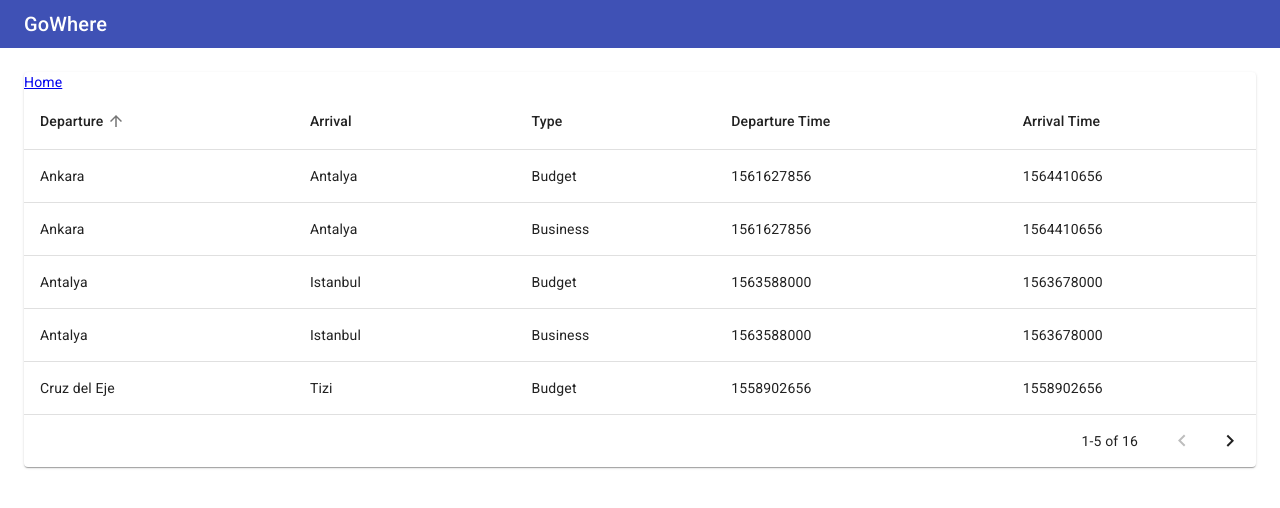
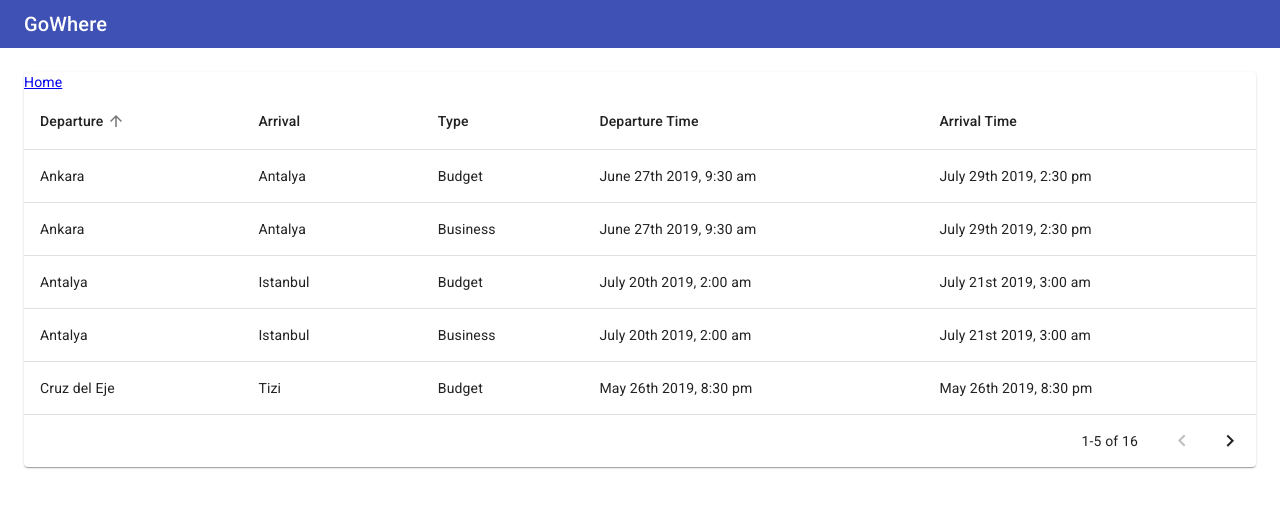
Before and after one commit to thetminko/poc-react-test, a React (Create React App) app: page / in a window 1280 px wide. Shown: the top 508 px of the page. Built offline with nearby package versions, Linux system fonts and the light colour scheme.

Commit message:
DateTime format

```diff
--- a/src/components/add_flight/AddFlightFormModal.jsx
+++ b/src/components/add_flight/AddFlightFormModal.jsx
@@ -129,17 +129,16 @@ const AddFlightForm = props => {
 
   const onAddFlight = () => {
     setError({ ...InitialState.error });
-    const isValid = validateBeforeAdd();
+    const { departure, arrival, flightType } = data;
+    const isValid = validateBeforeAdd(departure, arrival, flightType);
     if (isValid) {
-      const { departure, arrival } = data;
       const departureDateTime = data.departureDateTime.unix();
       const arrivalDateTime = data.arrivalDateTime.unix();
-      props.addFlight({ departure, arrival, departureDateTime, arrivalDateTime });
+      props.addFlight({ departure, arrival, flightType, departureDateTime, arrivalDateTime });
     }
   };
 
-  const validateBeforeAdd = () => {
-    const { departure, arrival, flightType } = data;
+  const validateBeforeAdd = (departure, arrival, flightType) => {
     if (departure && arrival && !error.departureDateTime && !error.arrivalDateTime && flightType) {
       return true;
     }
--- a/src/components/flight_listing/FlightListingTable.jsx
+++ b/src/components/flight_listing/FlightListingTable.jsx
@@ -1,12 +1,13 @@
 /* eslint-disable react-hooks/exhaustive-deps */
 import React, { useState, useEffect, useCallback } from 'react';
-import { TableContainer, Table, TableBody, TableRow, TableCell, TablePagination, Button } from "@material-ui/core";
+import { TableContainer, Table, TableBody, TableRow, TableCell, TablePagination } from "@material-ui/core";
 import { connect } from 'react-redux';
 import { FlightAction } from '../../redux/action_creators';
-import { FlightType, SortOrderDirection } from '../../constants';
+import { FlightType, SortOrderDirection, DateTimeFormat } from '../../constants';
 import usePrevious from '../../hooks/usePrevious';
 import TableHeader from './TableHeader';
 import { sortArrayOfObjByKey } from '../../utils';
+import moment from 'moment';
 
 const SortKey = {
   DEPARTURE: 'departure',
@@ -135,10 +136,10 @@ const FlightListingTable = props => {
                     {row.flightType}
                   </TableCell>
                   <TableCell>
-                    {row.departureDateTime}
+                    {moment.unix(row.departureDateTime).format(DateTimeFormat.display)}
                   </TableCell>
                   <TableCell>
-                    {row.arrivalDateTime}
+                    {moment.unix(row.arrivalDateTime).format(DateTimeFormat.display)}
                   </TableCell>
                 </TableRow>
               ))
```
